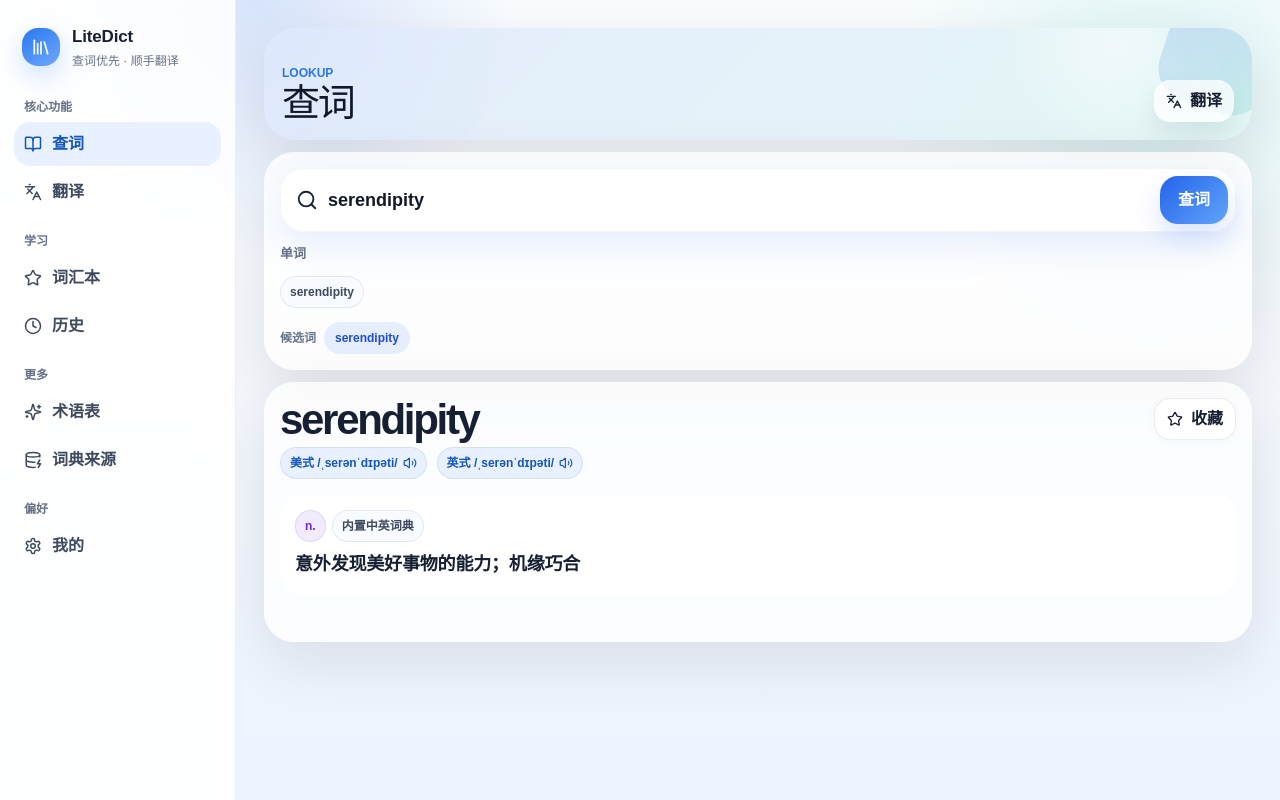
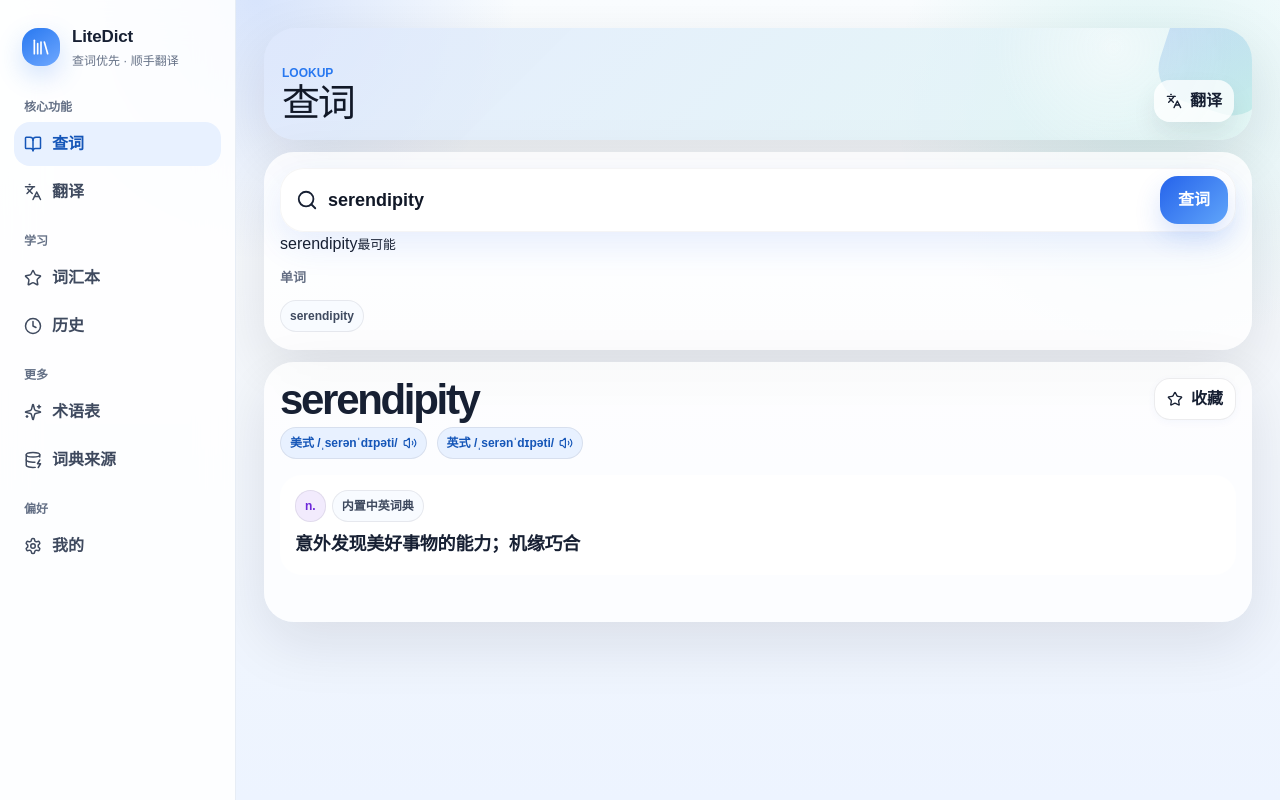
Before and after one commit to Becauseiloveyo/translation, a React (Vite) app: page / in a window 1280 px wide. Both pictures are taken after a click on the button "serendipity". Built offline with nearby package versions, Linux system fonts and the light colour scheme.

Commit message:
Present dictionary suggestions as search dropdown

```diff
--- a/src/pages/DictionaryPage.tsx
+++ b/src/pages/DictionaryPage.tsx
@@ -1,5 +1,5 @@
 import { Languages, Search, Star, Volume2 } from "lucide-react";
-import { FormEvent, useMemo, useState } from "react";
+import { FormEvent, KeyboardEvent, useMemo, useState } from "react";
 import { EmptyState } from "../components/EmptyState";
 import { PageKey } from "../components/AppShell";
 import { lookupDictionary } from "../services/dictionary/localDictionaryProvider";
@@ -21,6 +21,7 @@ export function DictionaryPage({ store, setStore, onNavigate }: DictionaryPagePr
   const [entry, setEntry] = useState<DictionaryEntry | null>(null);
   const [error, setError] = useState("");
   const [isLoading, setIsLoading] = useState(false);
+  const [activeSuggestionIndex, setActiveSuggestionIndex] = useState(0);
   const queryKind = useMemo(() => getQueryKind(query), [query]);
   const recentWords = useMemo(() => store.recentLookups.filter((item) => item.kind === "word").slice(0, 6), [store.recentLookups]);
   const suggestionSeedWords = useMemo(
@@ -37,6 +38,26 @@ export function DictionaryPage({ store, setStore, onNavigate }: DictionaryPagePr
   async function handleLookup(event: FormEvent) {
     event.preventDefault();
     await runLookup(query);
+  }
+
+  function handleSearchKeyDown(event: KeyboardEvent<HTMLInputElement>) {
+    if (!suggestions.length) {
+      return;
+    }
+    if (event.key === "ArrowDown") {
+      event.preventDefault();
+      setActiveSuggestionIndex((index) => Math.min(index + 1, suggestions.length - 1));
+      return;
+    }
+    if (event.key === "ArrowUp") {
+      event.preventDefault();
+      setActiveSuggestionIndex((index) => Math.max(index - 1, 0));
+      return;
+    }
+    if (event.key === "Enter" && suggestions[activeSuggestionIndex]) {
+      event.preventDefault();
+      applyQuickWord(suggestions[activeSuggestionIndex]);
+    }
   }
 
   async function runLookup(nextQuery: string) {
@@ -110,7 +131,13 @@ export function DictionaryPage({ store, setStore, onNavigate }: DictionaryPagePr
 
   function applyQuickWord(word: string) {
     setQuery(word);
+    setActiveSuggestionIndex(0);
     void runLookup(word);
+  }
+
+  function updateQuery(value: string) {
+    setQuery(value);
+    setActiveSuggestionIndex(0);
   }
 
   function playPronunciation(locale: "en-US" | "en-GB") {
@@ -140,12 +167,14 @@ export function DictionaryPage({ store, setStore, onNavigate }: DictionaryPagePr
       </header>
 
       <section className="lookup-shell">
+        <div className="lookup-search-wrap">
           <form className="lookup-search" onSubmit={handleLookup}>
             <Search size={22} aria-hidden="true" />
             <input
               id="dictionary-query"
               value={query}
-            onChange={(event) => setQuery(event.target.value)}
+              onChange={(event) => updateQuery(event.target.value)}
+              onKeyDown={handleSearchKeyDown}
               placeholder="输入单词"
               autoComplete="off"
             />
@@ -153,6 +182,26 @@ export function DictionaryPage({ store, setStore, onNavigate }: DictionaryPagePr
               {isLoading ? "查询中" : "查词"}
             </button>
           </form>
+
+          {suggestions.length ? (
+            <div className="dictionary-suggestion-panel" role="listbox" aria-label="候选词">
+              {suggestions.map((word, index) => (
+                <button
+                  className={index === activeSuggestionIndex ? "suggestion-item active" : "suggestion-item"}
+                  type="button"
+                  key={word}
+                  role="option"
+                  aria-selected={index === activeSuggestionIndex}
+                  onMouseEnter={() => setActiveSuggestionIndex(index)}
+                  onClick={() => applyQuickWord(word)}
+                >
+                  <span>{word}</span>
+                  <small>{index === 0 ? "最可能" : "候选"}</small>
+                </button>
+              ))}
+            </div>
+          ) : null}
+        </div>
 
         <div className="lookup-meta-row">
           <span>{queryKind}</span>
@@ -168,17 +217,6 @@ export function DictionaryPage({ store, setStore, onNavigate }: DictionaryPagePr
             </button>
           ))}
         </div>
-
-        {suggestions.length ? (
-          <div className="suggestion-row">
-            <span>候选词</span>
-            {suggestions.map((word) => (
-              <button type="button" key={word} onClick={() => applyQuickWord(word)}>
-                {word}
-              </button>
-            ))}
-          </div>
-        ) : null}
       </section>
 
       <section className="lookup-result-card">
```
Lines whose indentation alone changed are shown as unchanged.
